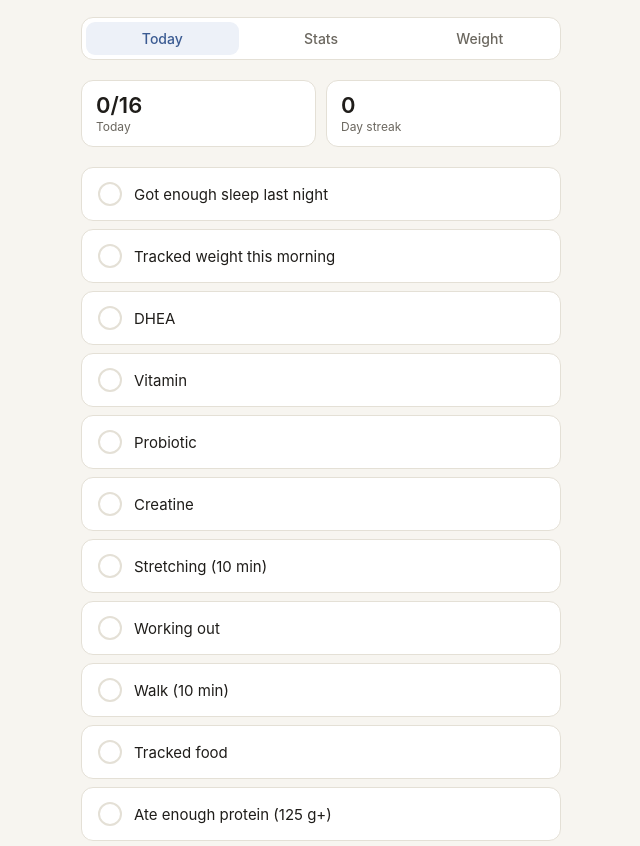
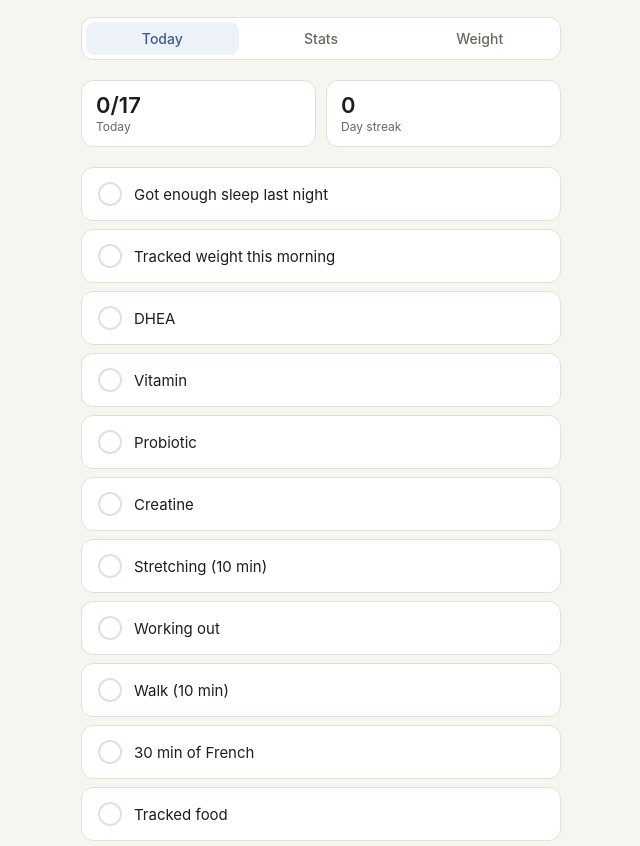
Before and after one commit to gabihamilton/habits, a plain HTML site: page index.html in a window 1280 px wide. Shown: the part 105-951 px from the top of the page, without its empty margins (319-959 px from the left). Drawn offline with Linux system fonts and the light colour scheme.

Commit message:
Habits: add "30 min of French"
Co-Authored-By: Claude Opus 5.5 <noreply@anthropic.com>

```diff
--- a/index.html
+++ b/index.html
@@ -597,6 +597,7 @@ const HABITS = [
   { id: 'walk', label: 'Walk (10 min)' },
   { id: 'jobprep', label: '30 min of job prep', days: [1, 2, 3, 4, 5] },
   { id: 'analysis', label: 'Analysis (1h)', days: [1, 2, 3, 4, 5] },
+  { id: 'french', label: '30 min of French' },
   { id: 'food', label: 'Tracked food' },
   { id: 'protein', label: 'Ate enough protein (125 g+)' },
   { id: 'water', label: 'Drank 2 L of water' },
```
